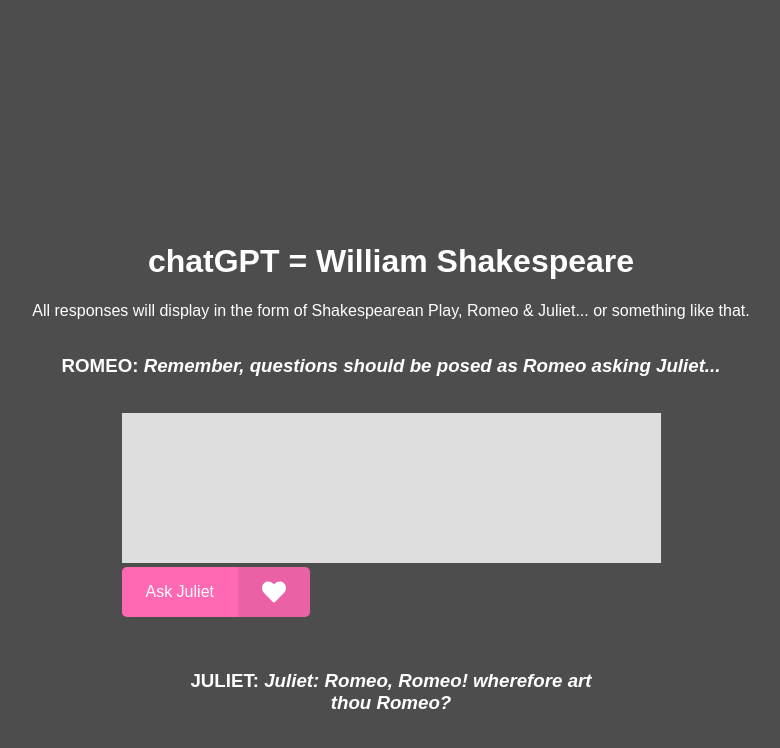
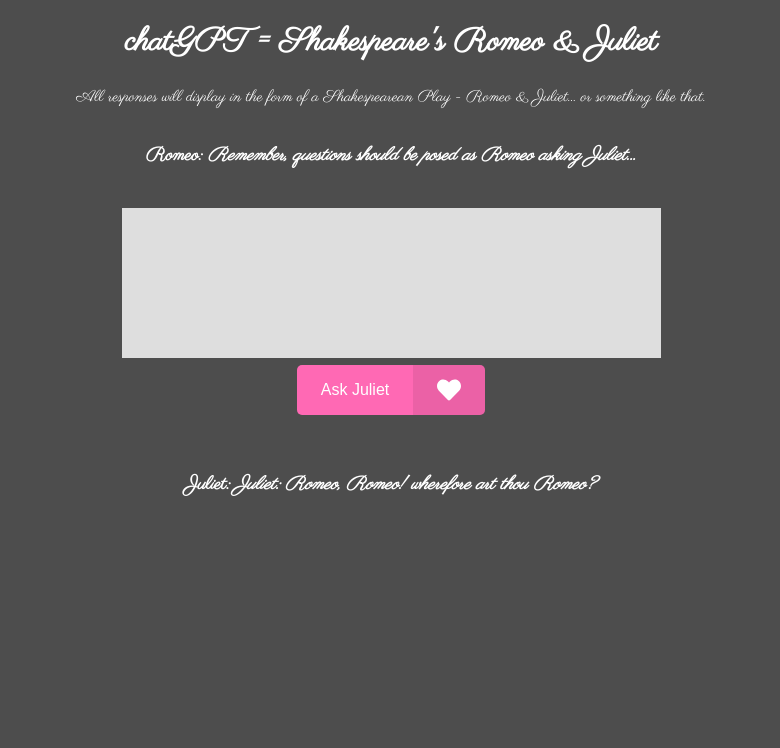
Before and after one commit to simon-masterclass/chatGPT-shakespeare, a React (Create React App) app: page / in a window 1280 px wide. Shown: the top 748 px of the page, without its empty margins (249-1029 px from the left). Built offline with nearby package versions, Linux system fonts and the light colour scheme.

Commit message:
[05] - Cursive Font

```diff
--- a/src/App.css
+++ b/src/App.css
@@ -1,7 +1,9 @@
+@import url('https://fonts.googleapis.com/css2?family=Parisienne&display=swap');
+
 body {
-  margin: 111px;
-  padding: 111px;
-  font-family: sans-serif;
+  margin: 0px;
+  padding: 0px;
+  font-family: 'Parisienne', cursive;
   background: rgb(77, 77, 77);
   color: rgb(255, 255, 255);
 }
@@ -15,16 +17,21 @@
   display: flex;
   flex-direction: column;
   align-items: center;
-  align-items: center;
   justify-content: center;
   height: 100vh;
 
 }
 
+.container {
+  display: grid;
+  align-items: center;
+  justify-content: center;
+}
+
 .TextArea {
   width: 500px;
   height: 111px;
-  border: 1rem;
+  border: none;
   border-color: azure;
   background: rgb(222, 222, 222);
   color: rgb(0, 0, 0);
@@ -56,7 +63,7 @@
 }
 
 .button {
-	display: flex;
+	display: inline-flex;
 	height: 50px;
 	padding: 0;
 	background: #FF69B4;
@@ -68,8 +75,7 @@
 	font-size: 16px;
 	font-weight: 500;
 	cursor: pointer;
-  justify-content: center;
-  align-items: center;
+  transition: background 0.2s ease-in-out;
 }
 
 .button:hover {
@@ -82,7 +88,7 @@
 
 .button__text,
 .button__icon {
-	display: inline-flex;
+	display: flex;
 	align-items: center;
 	padding: 0 24px;
 	color: #fff;
--- a/src/App.js
+++ b/src/App.js
@@ -31,15 +31,15 @@
     <div className="App">
       <div className="Wrapper">
         <div className="Header-William">
-          <h1>chatGPT = William Shakespeare</h1>
+          <h1>chatGPT = Shakespeare's Romeo & Juliet</h1>
           <p>
-            All responses will display in the form of Shakespearean Play, Romeo
-            & Juliet... or something like that.
+            All responses will display in the form of a Shakespearean Play -
+            Romeo & Juliet... or something like that.
           </p>
           <div className="Romeo">
             <h3>
               {" "}
-              ROMEO:{" "}
+              <b>Romeo: </b>
               <i>
                 {" "}
                 Remember, questions should be posed as Romeo asking Juliet...
@@ -48,14 +48,16 @@
           </div>
         </div>
         <br />
+        <div className="container">
           <form onSubmit={handleSubmit}>
             <textarea
               value={message}
               onChange={handleChange}
+              type="text"
               className="TextArea"
             />
+            {/* <button type="submit">Send</button> */}
             <br />
-          {/* <button type="submit">Send</button> */}
             <button
               type="submit"
               className="button">
@@ -65,11 +67,12 @@
               </span>
             </button>
           </form>
+        </div>
         <br />
         <div className="Juliet">
           {" "}
           <h3>
-            JULIET:{" "}
+            <b>Juliet: </b>
             <i>
               {response ? (
                 `${response}`
```
Also changed, not shown: index.js (+6 -6 lines). Lines whose indentation alone changed are shown as unchanged.
